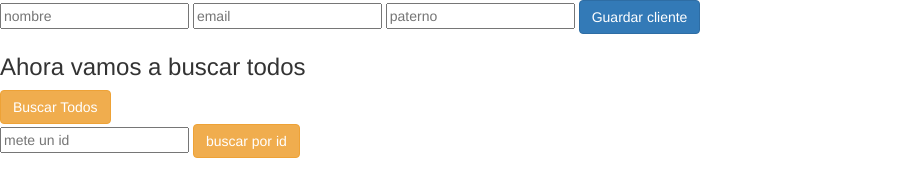
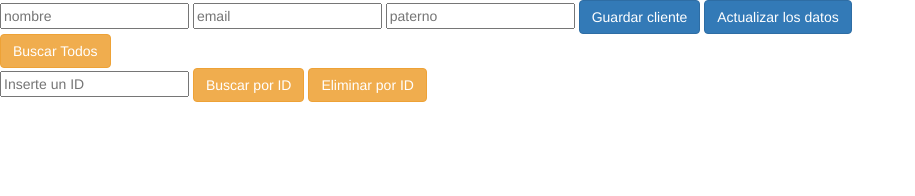
Before and after one commit to DavidConde666/FinalJava3, a plain HTML site: page public_html/index.html in a window 1280 px wide. Shown: the whole page, without its empty margins (0-915 px from the left). Drawn offline with Linux system fonts and the light colour scheme.

Commit message:
AngularBuenooo

```diff
--- a/nbproject/project.xml
+++ b/nbproject/project.xml
@@ -3,7 +3,7 @@
     <type>org.netbeans.modules.web.clientproject</type>
     <configuration>
         <data xmlns="http://www.netbeans.org/ns/clientside-project/1">
-            <name>angularmalo</name>
+            <name>FinalJava3Angular</name>
         </data>
     </configuration>
 </project>
--- a/public_html/index.html
+++ b/public_html/index.html
@@ -73,12 +73,15 @@ and open the template in the editor.
              <input type="text" ng-model="email" placeholder="email">
               <input type="text" ng-model="paterno" placeholder="paterno">
              <button ng-click="guardar()" class="btn btn-primary">Guardar cliente</button>
-            <h3>Ahora vamos a buscar todos</h3>
+             <button ng-click="actualizar()" class="btn btn-primary">Actualizar los datos</button>
+             <br>
             <div  class="btn btn-warning" ng-click="buscarTodos()"> Buscar Todos
                 </div>
+
             <br>
-            <input type=text ng-model="miId" placeholder="mete un id">
-            <div class="btn btn-warning" ng-click="buscarPorId()">buscar por id</div>
+            <input type=text ng-model="miId" placeholder="Inserte un ID">
+            <div class="btn btn-warning" ng-click="buscarPorId()">Buscar por ID</div>
+            <div class="btn btn-warning" ng-click="eliminar()">Eliminar por ID</div>
 
         </div>
     </body>
```
Also changed, not shown: 1 other file.
